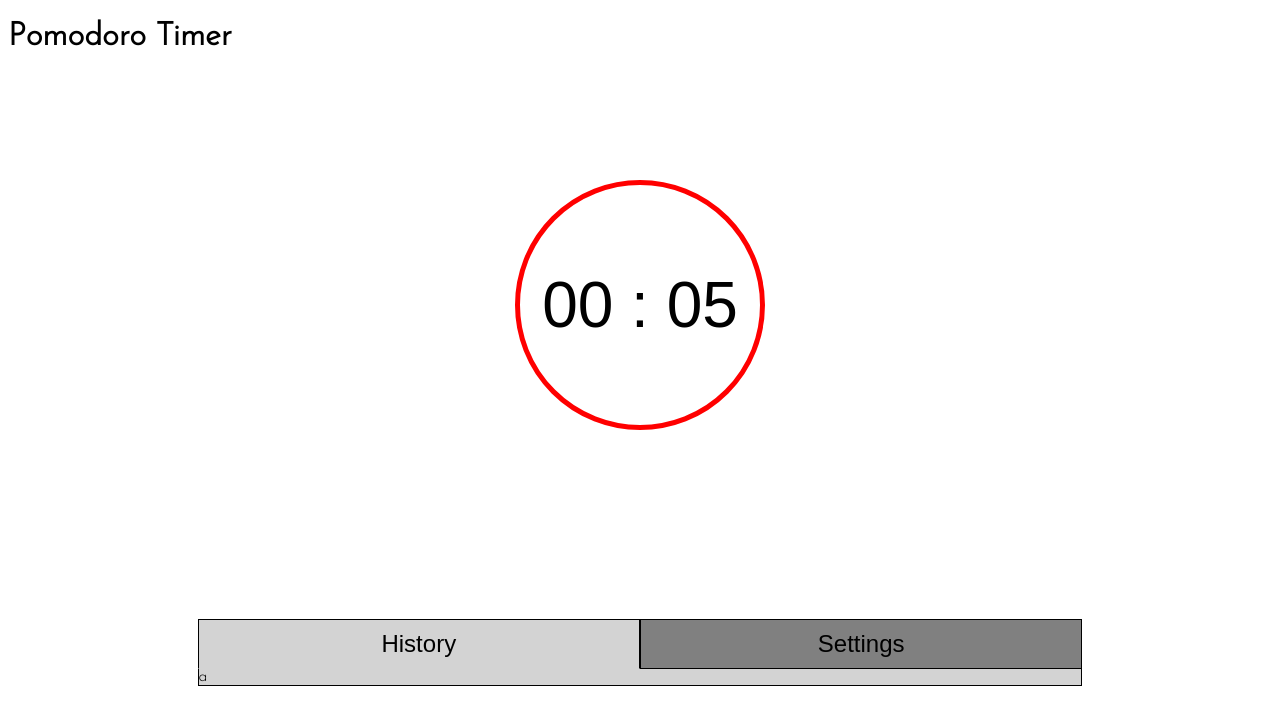
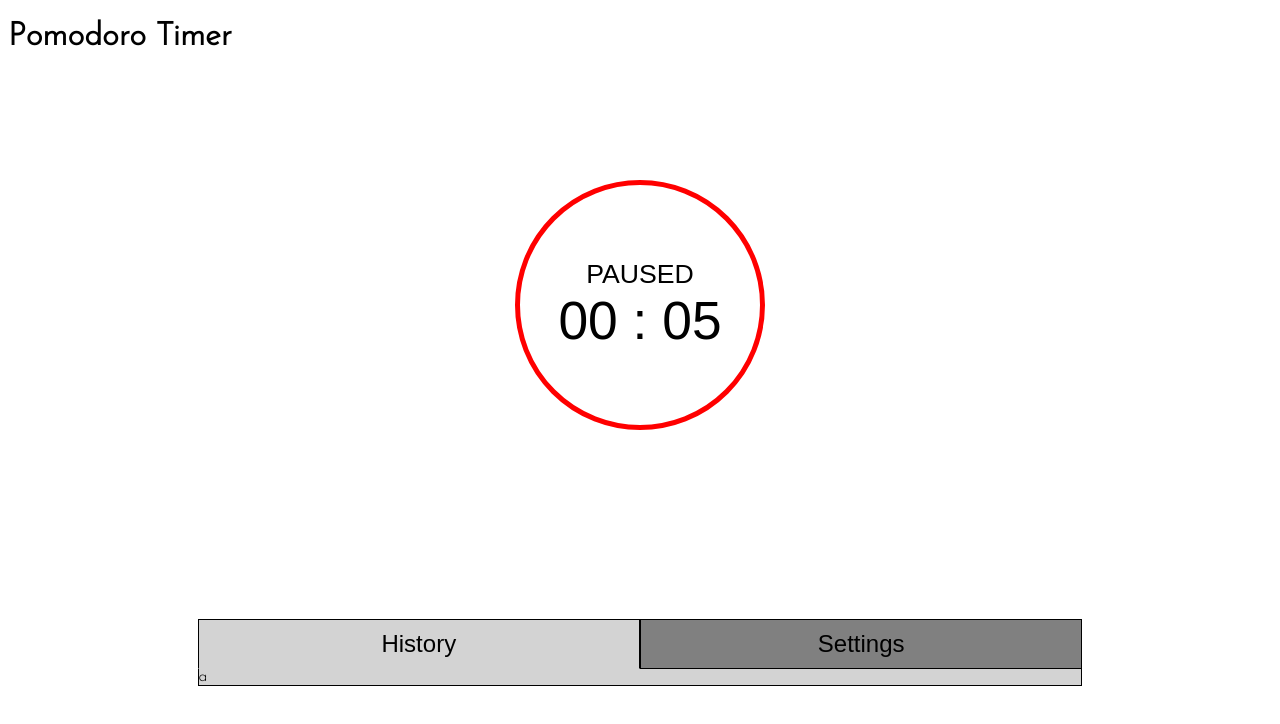
Before and after one commit to Shynras/Overpomo, a React app: page / in a window 1280 px wide. Shown: the top 724 px of the page. Built offline with nearby package versions, Linux system fonts and the light colour scheme.

Commit message:
fixed "cannot update App while rendering Timer"

```diff
--- a/src/App.js
+++ b/src/App.js
@@ -6,16 +6,19 @@ import Nav from "./Nav.js";
 
 const App = () =>{
     const [defaultMinutes, setDefaultMinutes] = useState(0);
+    const [currentMinutes, setCurrentMinutes] = useState(defaultMinutes);
     const [active, setActive] = useState(false);
     const [breakBonus, setBreakBonus] = useState(5);
-    const [bonusRatio, setBonusRatio] = useState(0.2);
+    const [overtimeRatio, setOvertimeRatio] = useState(0.2);
 
     return (
         <>
             <h1>Pomodoro Timer</h1>
-            <Timer defaultMinutes={defaultMinutes}
+            <Timer currentMinutes={currentMinutes}
+                setCurrentMinutes={setCurrentMinutes}
+                defaultMinutes={defaultMinutes}
                 breakBonus={breakBonus}
-                bonusRatio={bonusRatio}>
+                overtimeRatio={overtimeRatio}>
             </Timer>
             <div className="bottom">
                 <Nav active={active}
@@ -26,8 +29,8 @@ const App = () =>{
                         setDefaultMinutes={setDefaultMinutes}
                         breakBonus={breakBonus}
                         setBreakBonus={setBreakBonus}
-                        bonusRatio={bonusRatio}
-                        setBonusRatio={setBonusRatio}>
+                        overtimeRatio={overtimeRatio}
+                        setOvertimeRatio={setOvertimeRatio}>
                     </Settings> :
                     <History></History>
                 }
--- a/src/Nav.js
+++ b/src/Nav.js
@@ -3,9 +3,9 @@ import React from "react";
 const Nav = ({active, setActive}) => {
     return (
         <div className="nav">
-            <button className={!active && "buttonOn"}
+            <button className={!active ? "buttonOn" : undefined}
                 onClick={()=>{setActive(false)}}>History</button>
-            <button className={active && "buttonOn"}
+            <button className={active ? "buttonOn" : undefined}
                 onClick={()=>{setActive(true)}}>Settings</button>
         </div>
     );
--- a/src/Settings.js
+++ b/src/Settings.js
@@ -2,7 +2,7 @@ import React from "react";
 
 const Settings = ({defaultMinutes, setDefaultMinutes,
     breakBonus, setBreakBonus,
-    bonusRatio, setBonusRatio}) => {
+    overtimeRatio, setOvertimeRatio}) => {
 
     return (
         <form className="settings">
@@ -20,8 +20,8 @@ const Settings = ({defaultMinutes, setDefaultMinutes,
                     </tr>
                     <tr>
                         <td><label htmlFor="ratio">Overtime:</label></td>
-                        <td><input type="number" id="ratio" value={bonusRatio}
-                            onChange={(e) => setBonusRatio(Number(e.target.value))}></input></td>
+                        <td><input type="number" id="ratio" value={overtimeRatio}
+                            onChange={(e) => setOvertimeRatio(Number(e.target.value))}></input></td>
                     </tr>
                 </tbody>
             </table>
--- a/src/Timer.js
+++ b/src/Timer.js
@@ -1,22 +1,29 @@
-import React, {useState, useRef} from "react";
+import React, {useState, useRef, useEffect} from "react";
 
-const Timer = ({defaultMinutes, breakBonus, bonusRatio}) => {
-    const status = {paused: "PAUSED", running: "RUNNING", bonus: "BONUS", break: "BREAK"};
+const Timer = ({currentMinutes, setCurrentMinutes, defaultMinutes, breakBonus, overtimeRatio}) => {
+    const status = {paused: "PAUSED", running: "RUNNING", overtime: "OVERTIME", break: "BREAK"};
     const [phase, setPhase] = useState(status.paused);
     const [currentSeconds, setCurrentSeconds] = useState(5);
-    const [currentMinutes, setCurrentMinutes] = useState(defaultMinutes);
-    const [bonusSeconds, setBonusSeconds] = useState(0);
-    const [bonusMinutes, setBonusMinutes] = useState(0);
+    const [overtimeSeconds, setOvertimeSeconds] = useState(0);
+    const [overtimeMinutes, setOvertimeMinutes] = useState(0);
     const [breakSeconds, setBreakSeconds] = useState(0);
     const [breakMinutes, setBreakMinutes] = useState(0);
     const interval = useRef();
+
+    // setCurrentMinutes is a prop from App, so I use it separately from other setters
+    // since it'll try to render App while rendering Timer. useEffect prevents that.
+    useEffect(()=>{
+        if (currentSeconds === 59) {
+            setCurrentMinutes(m => m - 1);
+        }
+    }, [currentSeconds]);
 
     const handleStyle = () => {
         let timerStyle;
         if (phase === status.running) {
             timerStyle = "runningTimer";
-        } else if (phase === status.bonus) {
-            timerStyle = "bonusTimer";
+        } else if (phase === status.overtime) {
+            timerStyle = "overtimeTimer";
         } else if (phase === status.paused) {
             timerStyle = "pausedTimer";
         } else {
@@ -29,8 +36,8 @@ const Timer = ({defaultMinutes, breakBonus, bonusRatio}) => {
         setPhase(status.paused);
         setCurrentSeconds(5);
         setCurrentMinutes(defaultMinutes);
-        setBonusSeconds(0);
-        setBonusMinutes(0);
+        setOvertimeSeconds(0);
+        setOvertimeMinutes(0);
         clearInterval(interval.current);
     };
 
@@ -43,12 +50,11 @@ const Timer = ({defaultMinutes, breakBonus, bonusRatio}) => {
                 setCurrentSeconds(s => {
                     if (s === 0) {
                         if (currentMinutes > 0) {
-                            setCurrentMinutes(m => m - 1);
                             return 59;
                         } else {
-                            p = status.bonus;
+                            p = status.overtime;
                             setPhase(p);
-                            setBonusSeconds(1);
+                            setOvertimeSeconds(1);
                             setBreakMinutes(brM => brM + breakBonus);
                             return 0;
                         }
@@ -56,22 +62,22 @@ const Timer = ({defaultMinutes, breakBonus, bonusRatio}) => {
                         return s - 1;
                     }
                 });
-            } else if (p === status.bonus) {
-                setBonusSeconds(boS => {
+            } else if (p === status.overtime) {
+                setOvertimeSeconds(boS => {
                     if (boS === 59) {
-                        setBonusMinutes(boM => boM + 1);
+                        setOvertimeMinutes(boM => boM + 1);
                         return 0;
                     } else {
                         return boS + 1;
                     }
                 });
                 setBreakSeconds(brS => {
-                    let maxSeconds = brS + bonusRatio;
+                    let maxSeconds = brS + overtimeRatio;
                     if (maxSeconds > 60) {
                         setBreakMinutes(brM => brM + 1);
                         return maxSeconds - 60;
                     } else {
-                        return brS + bonusRatio;
+                        return brS + overtimeRatio;
                     }
                 });
             }
@@ -103,7 +109,7 @@ const Timer = ({defaultMinutes, breakBonus, bonusRatio}) => {
             clearInterval(interval.current);
             p = status.paused;
             setPhase(p);
-        } else if (phase === status.bonus) {
+        } else if (phase === status.overtime) {
             clearInterval(interval.current);
             p = status.break;
             setPhase(p);
@@ -117,9 +123,9 @@ const Timer = ({defaultMinutes, breakBonus, bonusRatio}) => {
         if (phase === status.running || phase === status.paused) {
             return currentMinutes.toLocaleString("en-us", {minimumIntegerDigits : 2}) + " : " +
                 currentSeconds.toLocaleString("en-us", {minimumIntegerDigits: 2});
-        } else if (phase === status.bonus) {
-            return bonusMinutes.toLocaleString("en-us", {minimumIntegerDigits : 2}) + " : " +
-                bonusSeconds.toLocaleString("en-us", {minimumIntegerDigits: 2});
+        } else if (phase === status.overtime) {
+            return overtimeMinutes.toLocaleString("en-us", {minimumIntegerDigits : 2}) + " : " +
+                overtimeSeconds.toLocaleString("en-us", {minimumIntegerDigits: 2});
         } else if (phase === status.break) {
             return breakMinutes.toLocaleString("en-us", {minimumIntegerDigits : 2}) + " : " +
                 Math.floor(breakSeconds).toLocaleString("en-us", {minimumIntegerDigits: 2});
@@ -131,7 +137,8 @@ const Timer = ({defaultMinutes, breakBonus, bonusRatio}) => {
             type="button"
             className={handleStyle()}
             onClick={handleClick}>
-            {handleResult()}
+                <span className="phase">{phase}</span><br></br>
+                <span className="time">{handleResult()}</span>
         </button>
     );
 };
--- a/src/style.scss
+++ b/src/style.scss
@@ -27,14 +27,22 @@ body {
   margin-top: 10%;
   border: 5px solid red;
   border-radius: 50%;
-  font-size: 4em;
+
   background-color: white;
+
+  .phase {
+    font-size: 2em;
+  }
+
+  .time {
+    font-size: 4em;
+  }
 
   &.runningTimer {
     border-color: green;
   }
 
-  &.bonusTimer {
+  &.overtimeTimer {
     border-color: blue;
   }
 
```
